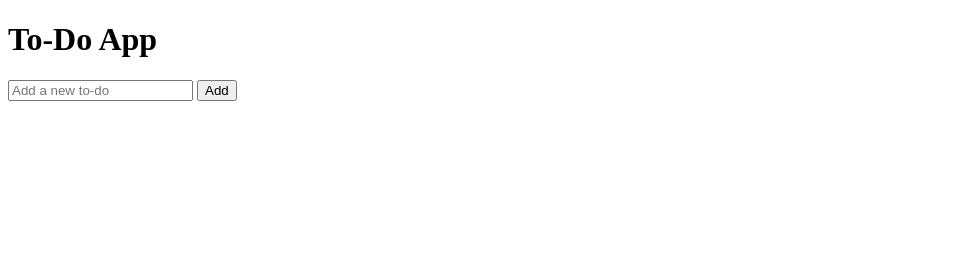
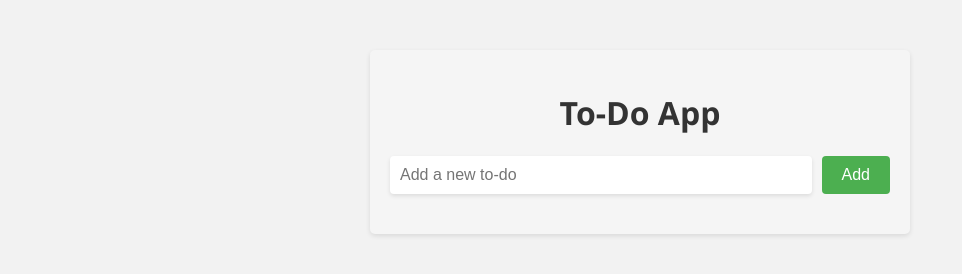
Before and after one commit to Adeyemi-Muaz-Ayomide/todo-app, a plain HTML site: page index.html in a window 1280 px wide. Shown: the whole page, without its empty margins (0-962 px from the left). Drawn offline with Linux system fonts and the light colour scheme.

Commit message:
styles added

```diff
--- a/Asset/Stylesheet/styles.css
+++ b/Asset/Stylesheet/styles.css
@@ -0,0 +1,86 @@
+body {
+    font-family: 'Segoe UI', Tahoma, Geneva, Verdana, sans-serif;
+    background-color: #f2f2f2;
+    margin: 0;
+    padding: 0;
+  }
+
+  /* container styles */
+  .container {
+    max-width: 500px;
+    margin: 50px auto;
+    background-color: #f5f5f5;
+    border-radius: 5px;
+    padding: 20px;
+    box-shadow: 0 2px 5px rgba(0, 0, 0, 0.1);
+  }
+
+  h1 {
+    text-align: center;
+    color: #333;
+  }
+  /* form styles */
+  form {
+    display: flex;
+    align-items: center;
+    margin-bottom: 20px;
+  }
+
+  input[type="text"] {
+    width: 100%;
+    padding: 10px;
+    font-size: 16px;
+    border-radius: 4px;
+    border: none;
+    box-shadow: 0 2px 4px rgba(0, 0, 0, 0.1);
+  }
+
+  button {
+    padding: 10px 20px;
+    background-color: #4caf50;
+    color: #fff;
+    border: none;
+    border-radius: 4px;
+    cursor: pointer;
+    font-size: 16px;
+    margin-left: 10px;
+    transition: background-color 0.3s ease;
+  }
+
+  button:hover {
+    background-color: #45a049;
+ }
+  /* todo-list styles */
+  ul {
+    list-style-type: none;
+    padding: 0;
+  }
+
+  li {
+    display: flex;
+    align-items: center;
+    justify-content: space-between;
+    margin-bottom: 10px;
+    padding: 10px;
+    background-color: #f9f9f9;
+    border-radius: 4px;
+    box-shadow: 0 2px 4px rgba(0, 0, 0, 0.1);
+  }
+
+  li:hover {
+    background-color: #ebebeb;
+  }
+
+  .delete-btn {
+    margin-left: auto;
+    padding: 5px;
+    background-color: #ff3333;
+    color: #fff;
+    border-radius: 4px;
+    cursor: pointer;
+  }
+
+  .completed {
+    background-color: #f5f5f5;
+    text-decoration: line-through;
+  }
--- a/index.html
+++ b/index.html
@@ -11,7 +11,7 @@
         <h1>To-Do App</h1>
         <form id="todo-form">
           <input type="text" id="todo-input" placeholder="Add a new to-do">
-          <button type="submit">Add</button>
+          <button type="submit" id="submit">Add</button>
         </form>
         <ul id="todo-list"></ul>
     </div>
```
